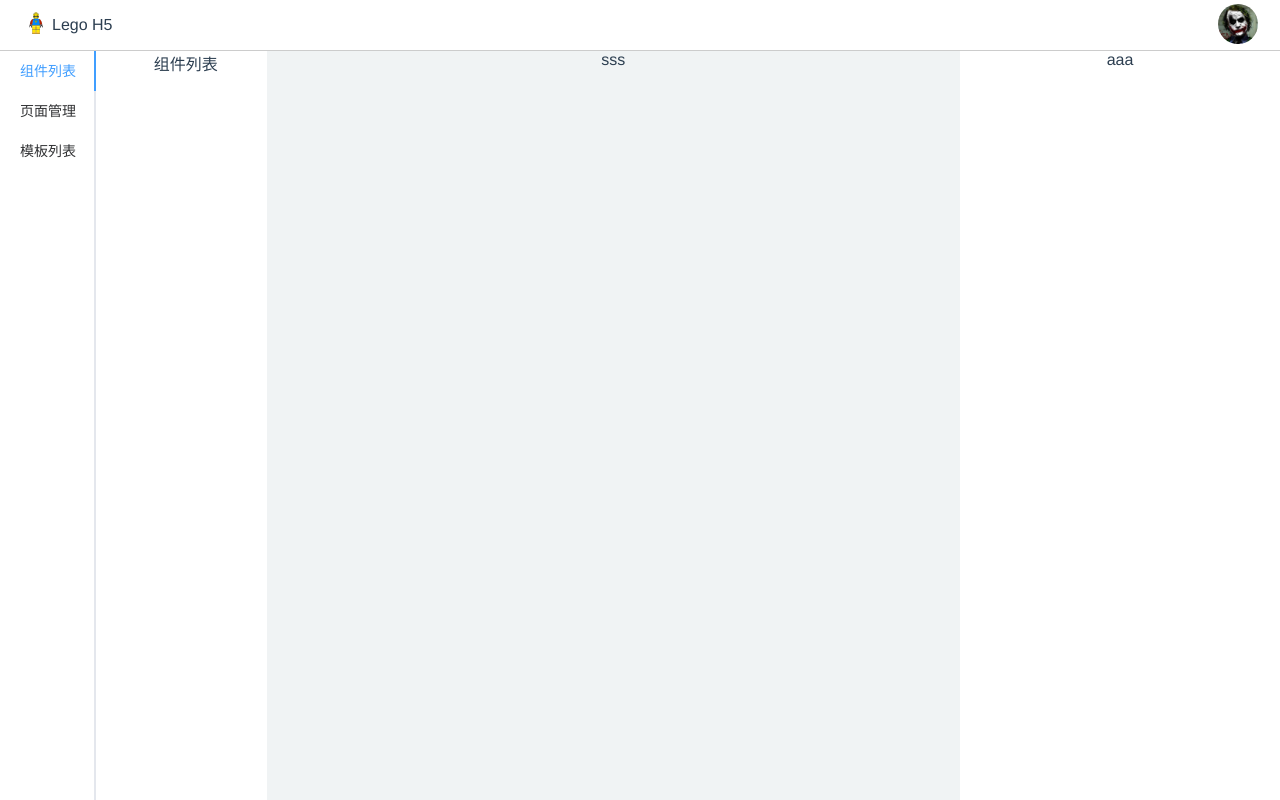
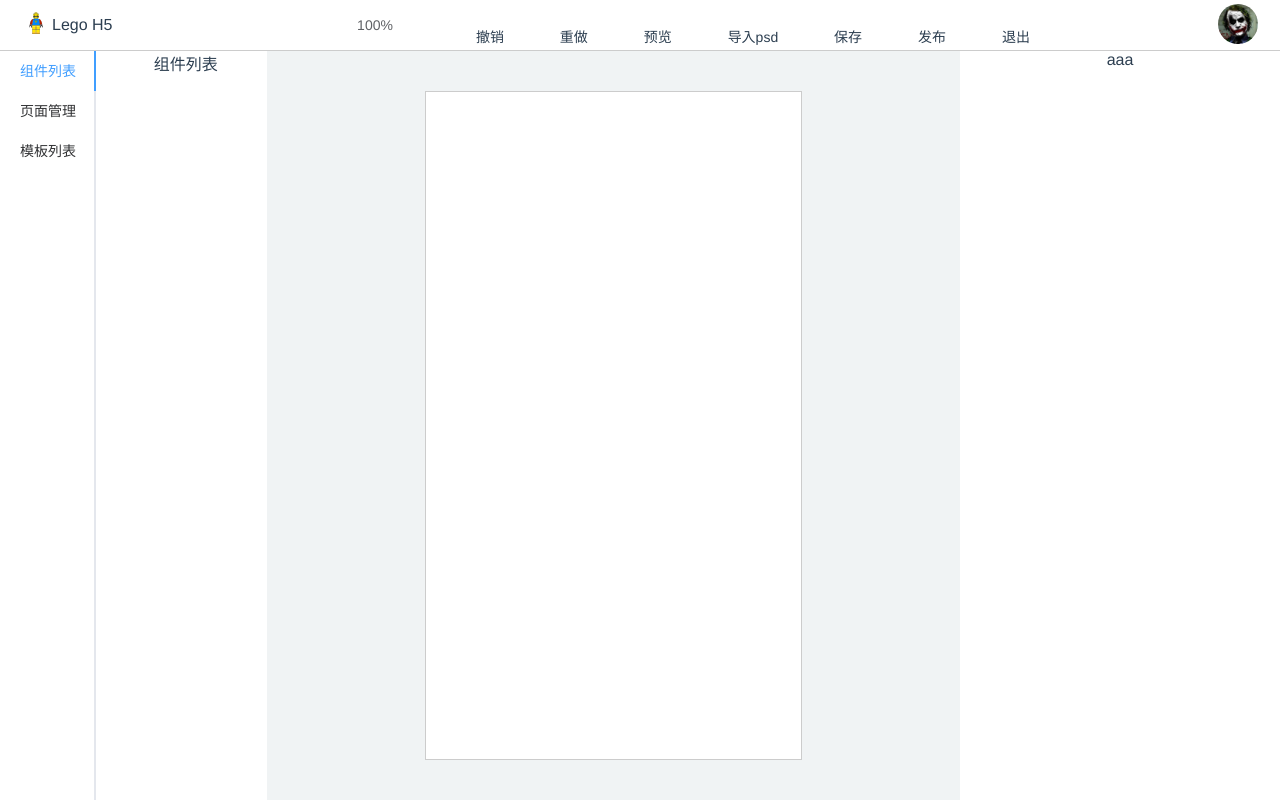
Before and after one commit to MagicHacker/Lego-H5, a Vue app: page /#/editorPage in a window 1280 px wide. Built offline with nearby package versions, Linux system fonts and the light colour scheme.

Commit message:
feat: 构建操作功能

```diff
--- a/src/views/editor-center-page/index.vue
+++ b/src/views/editor-center-page/index.vue
@@ -1,8 +1,98 @@
 <template>
-  <div>sss</div>
+  <div class="editor-center-wrap">
+    <div class="editor-header">
+      <div class="editor-item editor-zoom">
+        <icon-svg iconClass="minify"></icon-svg>
+        <el-dropdown>
+          <span>100%</span>
+          <el-dropdown-menu slot="dropdown">
+            <el-dropdown-item>25%</el-dropdown-item>
+            <el-dropdown-item>50%</el-dropdown-item>
+            <el-dropdown-item>75%</el-dropdown-item>
+            <el-dropdown-item>100%</el-dropdown-item>
+            <el-dropdown-item>125%</el-dropdown-item>
+            <el-dropdown-item>150%</el-dropdown-item>
+            <el-dropdown-item>200%</el-dropdown-item>
+          </el-dropdown-menu>
+        </el-dropdown>
+        <icon-svg iconClass="increase"></icon-svg>
+      </div>
+      <div class="editor-item">
+        <icon-svg iconClass="revoke"></icon-svg>
+        <div>撤销</div>
+      </div>
+      <div class="editor-item">
+        <icon-svg iconClass="redo"></icon-svg>
+        <div>重做</div>
+      </div>
+      <div class="editor-item">
+        <icon-svg iconClass="preview"></icon-svg>
+        <div>预览</div>
+      </div>
+      <div class="editor-item">
+        <icon-svg iconClass="psd"></icon-svg>
+        <div>导入psd</div>
+      </div>
+      <div class="editor-item">
+        <icon-svg iconClass="save"></icon-svg>
+        <div>保存</div>
+      </div>
+      <div class="editor-item">
+        <icon-svg iconClass="release"></icon-svg>
+        <div>发布</div>
+      </div>
+      <div class="editor-item">
+        <icon-svg iconClass="exit"></icon-svg>
+        <div>退出</div>
+      </div>
+    </div>
+    <div class="editor-area"></div>
+  </div>
 </template>
 <script lang="ts">
 import Vue from 'vue'
 export default Vue.extend({})
 </script>
-<style lang="less" scoped></style>
+<style lang="less" scoped>
+.editor-center-wrap {
+  width: 100%;
+  height: 100%;
+  overflow: auto;
+  position: relative;
+  .editor-area {
+    width: 375px;
+    height: 667px;
+    background-color: #fff;
+    margin: 40px auto 20px;
+    border: 1px solid #ccc;
+  }
+  .editor-header {
+    width: 700px;
+    height: 50px;
+    display: flex;
+    justify-content: space-between;
+    align-items: center;
+    position: fixed;
+    top: 0px;
+    left: 330px;
+    .editor-item {
+      font-size: 14px;
+      cursor: pointer;
+      line-height: 16px;
+      &:hover {
+        font-weight: 800;
+      }
+      .icon-svg {
+        width: 1.5em;
+        height: 1.5em;
+      }
+    }
+    .editor-zoom {
+      width: 90px;
+      display: flex;
+      justify-content: space-between;
+      align-items: center;
+    }
+  }
+}
+</style>
```
